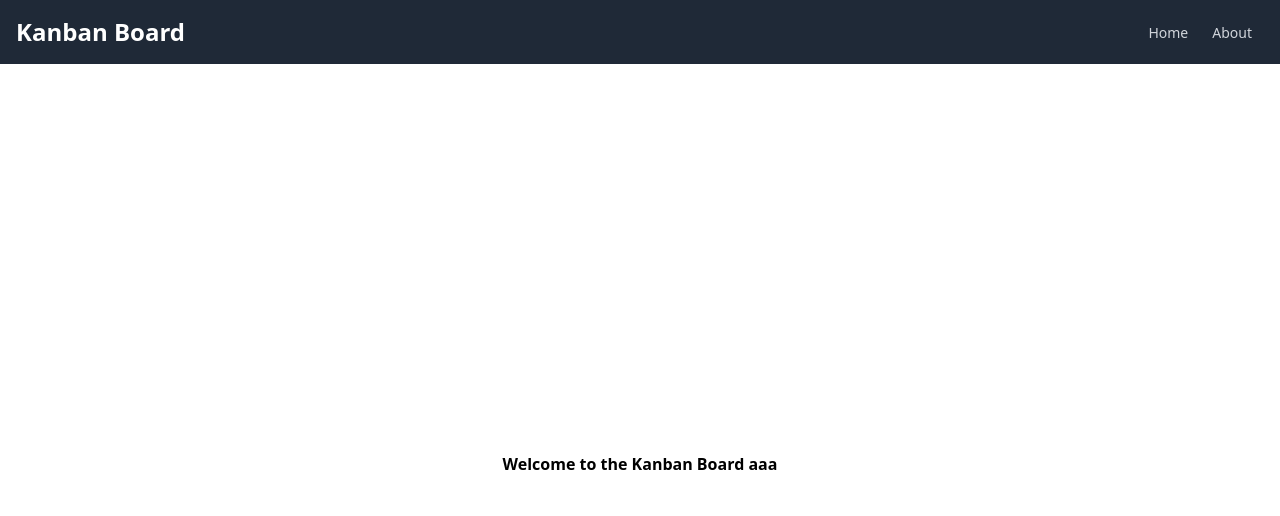
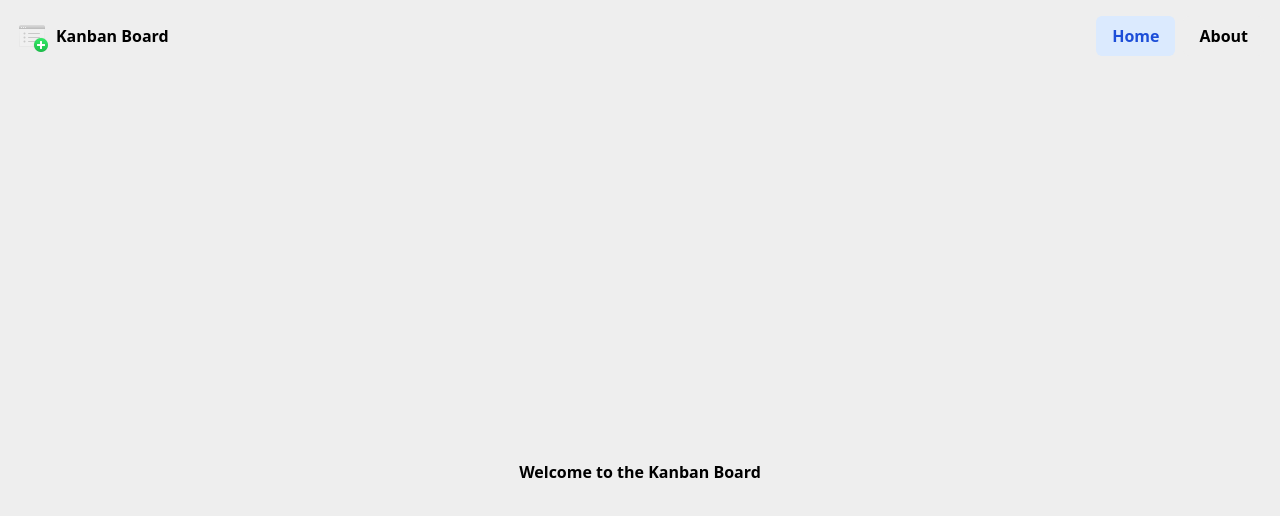
Before and after one commit to DimasAnanas-coder/kanban-board, a React (Vite) app in the folder frontend/: page / in a window 1280 px wide. Shown: the top 516 px of the page. Built offline with nearby package versions, Linux system fonts and the light colour scheme.

Commit message:
ADD(front): tailwind colors, NavButtons and Logo

```diff
--- a/frontend/src/App.jsx
+++ b/frontend/src/App.jsx
@@ -9,7 +9,7 @@ function App() {
     <BrowserRouter>
       <NavBar />
 
-      <div className="container mx-auto ">
+      <div className="container mx-auto bg-primary">
         <Routes>
           { routes.map(({ path, page }) => (
             <Route key={path} path={path} element={page} />
--- /dev/null
+++ b/frontend/src/components/Logo.jsx
@@ -0,0 +1,17 @@
+import { Link } from 'react-router-dom';
+import logo from '../assets/logo.png';
+
+const PROJECT_NAME = 'Kanban Board';
+
+export default function Logo() {
+    return (
+        <Link
+            key="/"
+            to="/"
+            className="flex items-center"
+        >
+            <img src={logo} alt="Logo" className="w-8 h-8" />
+            <span className="ml-2 font-bold">{PROJECT_NAME}</span>
+        </Link>
+    );
+}
--- a/frontend/src/components/NavBar.jsx
+++ b/frontend/src/components/NavBar.jsx
@@ -1,4 +1,6 @@
-import { Link } from "react-router-dom";
+import NavButton from "./NavButton";
+import Logo from "./Logo";
+import { useLocation } from "react-router-dom";
 
 const links = [
   { name: 'Home', to: '/' },
@@ -6,19 +8,19 @@ const links = [
 ];
 
 function NavBar() {
+  const location = useLocation();
+
   return (
-    <nav className="bg-gray-800 p-4">
+    <nav className="bg-primary p-4">
       <div className="container mx-auto flex justify-between items-center">
-        <h1 className="text-white text-2xl font-bold">Kanban Board</h1>
-        <div>
+        <Logo />
+        <div className="flex gap-2">
           {links.map(({ name, to }) => (
-            <Link
-              key={to}
-              to={to}
-              className="text-gray-300 hover:text-white px-3 py-2 rounded-md text-sm font-medium"
-            >
-              {name}
-            </Link>
+            <NavButton
+              name={ name }
+              to={ to }
+              isActive={ location.pathname === to }
+            />
           ))}
         </div>
       </div>
--- /dev/null
+++ b/frontend/src/components/NavButton.jsx
@@ -0,0 +1,18 @@
+import { Link } from "react-router-dom";
+import { useState } from "react";
+
+export default function NavButton({ name, to, isActive}) {
+    const baseStyles = "font-bold px-4 py-2 rounded-md duration-200";
+
+    const activeStyles = isActive
+        ? "bg-accentHover text-accentText"
+        : "bg-primary hover:bg-thirdary text-text";
+
+    return (
+        <Link
+            key={to}
+            to={to}
+            className={`${baseStyles} ${activeStyles}`}
+        > {name} </Link>
+    );
+}
--- a/frontend/src/pages/Home.jsx
+++ b/frontend/src/pages/Home.jsx
@@ -1,7 +1,7 @@
 function Home() {
   return (
     <div className="min-h-screen flex items-center justify-center">
-      <h1 className="font-bold">Welcome to the Kanban Board ааа</h1>
+      <h1 className="font-bold text-text">Welcome to the Kanban Board</h1>
     </div>
   );
 }
--- a/frontend/src/pages/NotFound.jsx
+++ b/frontend/src/pages/NotFound.jsx
@@ -1,7 +1,7 @@
 function NotFound() {
   return (
     <div className="min-h-screen flex items-center justify-center">
-      <h1 className="text-4xl font-bold">404 - Page Not Found</h1>
+      <h1 className="text-4xl font-bold text-text">404 - Page Not Found</h1>
     </div>
   );
 }
--- a/frontend/tailwind.config.js
+++ b/frontend/tailwind.config.js
@@ -4,7 +4,18 @@ module.exports = {
     "./src/**/*.{js,jsx,ts,tsx}",
   ],
   theme: {
-    extend: {},
+    extend: {
+      colors: {
+        primary: '#EEEEEE',
+        secondary: '#FFFFFF',
+        thirdary: '#CCCCCC',
+
+        text: '#000000',
+        accentText: '#1D4ED8',
+
+        accentHover: '#DBEAFE',
+      },
+    },
   },
   plugins: [],
 }
```
Also changed, not shown: frontend/src/assets/logo.png (added).
